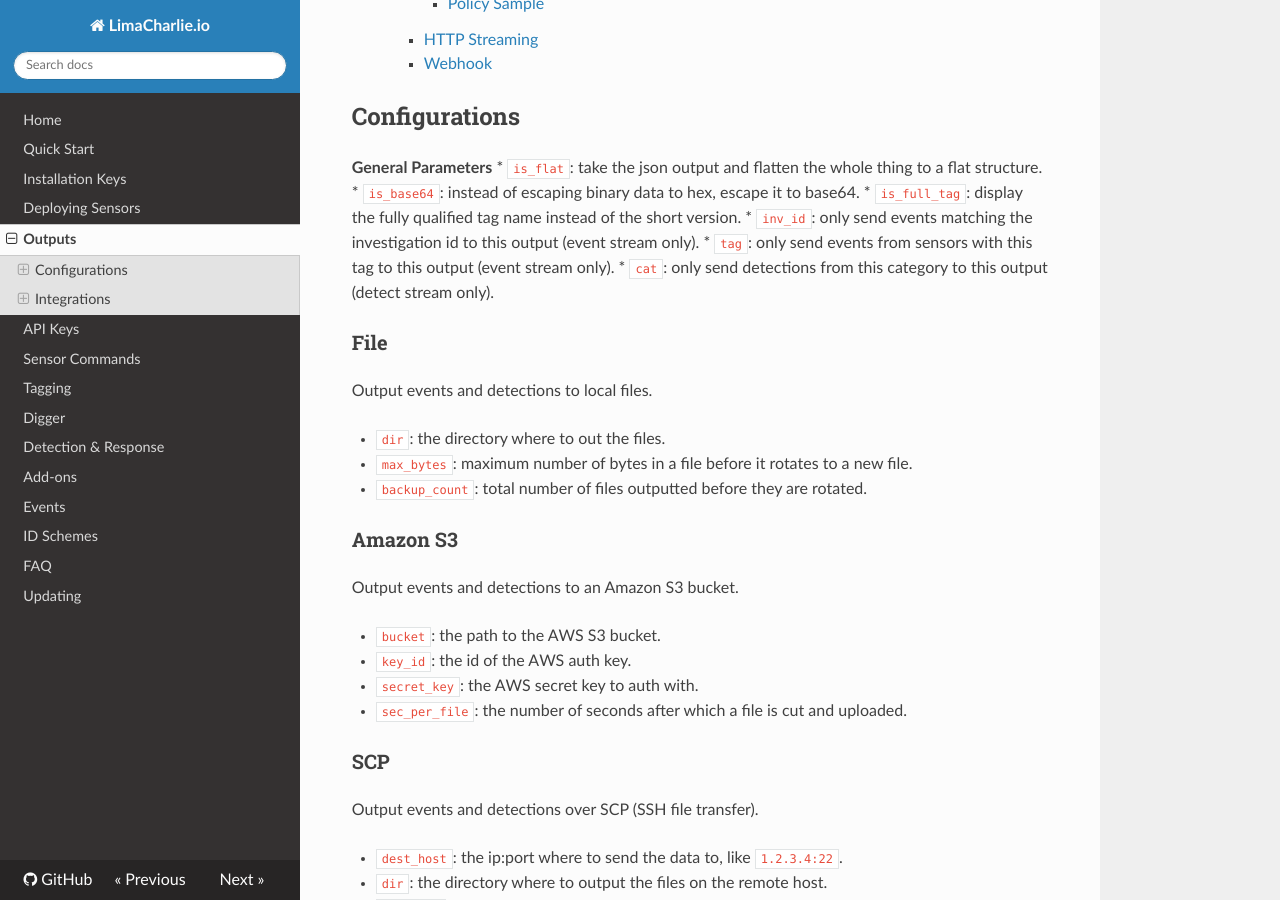
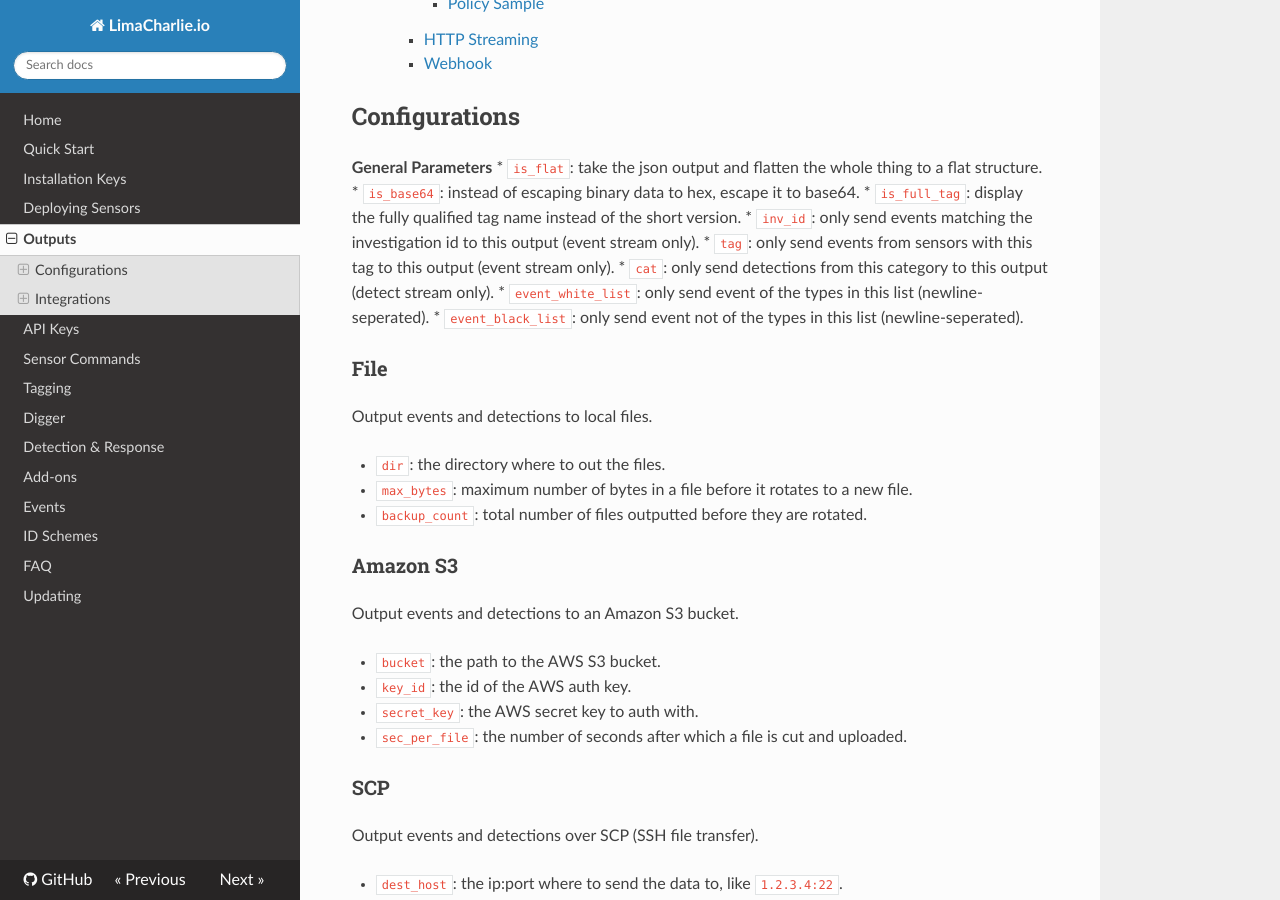
Before and after one commit to refractionPOINT/lce_doc, an MkDocs documentation site: the page built from docs/outputs.md, in a window 1280 px wide and 900 px high, scrolled down 540 px. Built offline with MkDocs 1.6.1, drawn with Linux system fonts in a browser that asks for light colours; nearby versions of some CDN libraries; old or Windows-style settings are respelled for this version of MkDocs.

Commit message:
Adding blurb about the White and Black lists.

```diff
--- a/docs/outputs.md
+++ b/docs/outputs.md
@@ -11,6 +11,8 @@
 * `inv_id`: only send events matching the investigation id to this output (event stream only).
 * `tag`: only send events from sensors with this tag to this output (event stream only).
 * `cat`: only send detections from this category to this output (detect stream only).
+* `event_white_list`: only send event of the types in this list (newline-seperated).
+* `event_black_list`: only send event not of the types in this list (newline-seperated).
 
 ### File
 Output events and detections to local files.
```
